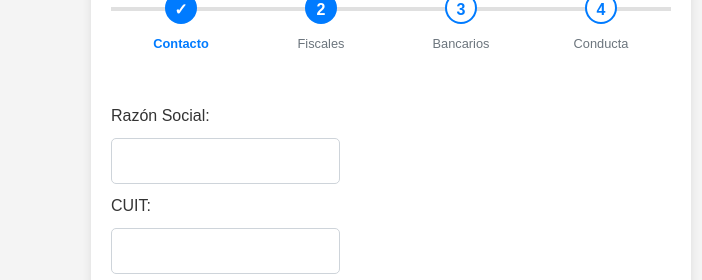
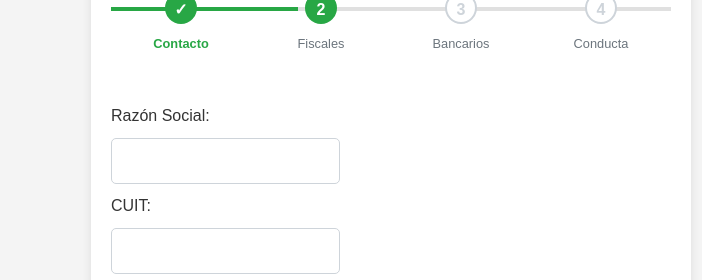
Before and after one commit to pepito2521/Supplier-Onboarding, a website: page FRONTEND/public/index.html in a window 1280 px wide. Both pictures are taken after a click on the button "Siguiente". Shown: the part 1004-1284 px from the top of the page, 249-951 px from the left. Drawn offline with Linux system fonts and the light colour scheme.

Commit message:
mejoras de diseño en el progress bar 2

```diff
--- a/FRONTEND/public/index.html
+++ b/FRONTEND/public/index.html
@@ -43,6 +43,7 @@
 
       <!-- Barra de progreso -->
       <div class="progressbar">
+        <div class="progress-line"></div>
         <div class="progress-step progress-step-active" data-title="Contacto"></div>
         <div class="progress-step" data-title="Fiscales"></div>
         <div class="progress-step" data-title="Bancarios"></div>
--- a/FRONTEND/public/script.js
+++ b/FRONTEND/public/script.js
@@ -18,6 +18,8 @@ document.addEventListener("DOMContentLoaded", () => {
 
     function updateProgressBar(currentStep) {
         const steps = document.querySelectorAll(".progress-step");
+        const line = document.querySelector(".progress-line");
+
         steps.forEach((step, index) => {
             step.classList.remove("progress-step-active", "completed");
 
@@ -27,7 +29,14 @@ document.addEventListener("DOMContentLoaded", () => {
                 step.classList.add("progress-step-active");
             }
         });
+
+        // Actualizar el ancho de la línea verde
+        if (line) {
+            const percent = ((currentStep - 1) / (steps.length - 1)) * 100;
+            line.style.width = `${percent}%`;
+        }
     }
+
 
 
     // Navegación siguiente
--- a/FRONTEND/public/styles.css
+++ b/FRONTEND/public/styles.css
@@ -307,6 +307,18 @@ html {
   counter-reset: step;
 }
 
+/* Línea verde que se rellena con el progreso */
+.progress-line {
+  position: absolute;
+  top: 15px;
+  left: 0;
+  height: 4px;
+  background-color: #28a745; /* verde */
+  z-index: 1;
+  width: 0%;
+  transition: width 0.3s ease-in-out;
+}
+
 .progressbar::before {
   content: "";
   position: absolute;
@@ -332,10 +344,10 @@ html {
   height: 32px;
   line-height: 32px;
   display: inline-block;
-  border: 2px solid #007BFF;
+  border: 2px solid #ced4da;
   border-radius: 50%;
   background-color: #fff;
-  color: #007BFF;
+  color: #ced4da;
   font-weight: bold;
   transition: all 0.3s ease-in-out;
   z-index: 1;
@@ -352,9 +364,9 @@ html {
 
 .progress-step-active::before,
 .progress-step.completed::before {
-  background-color: #007BFF;
+  background-color: #28a745;
   color: white;
-  border-color: #007BFF;
+  border-color: #28a745;
 }
 
 .progress-step.completed::before {
@@ -364,7 +376,7 @@ html {
 /* Línea de progreso rellena */
 .progressbar .progress-step.completed::after {
   font-weight: bold;
-  color: #007BFF;
+  color: #28a745;
 }
 
 .progressbar .progress-step::after {
```
